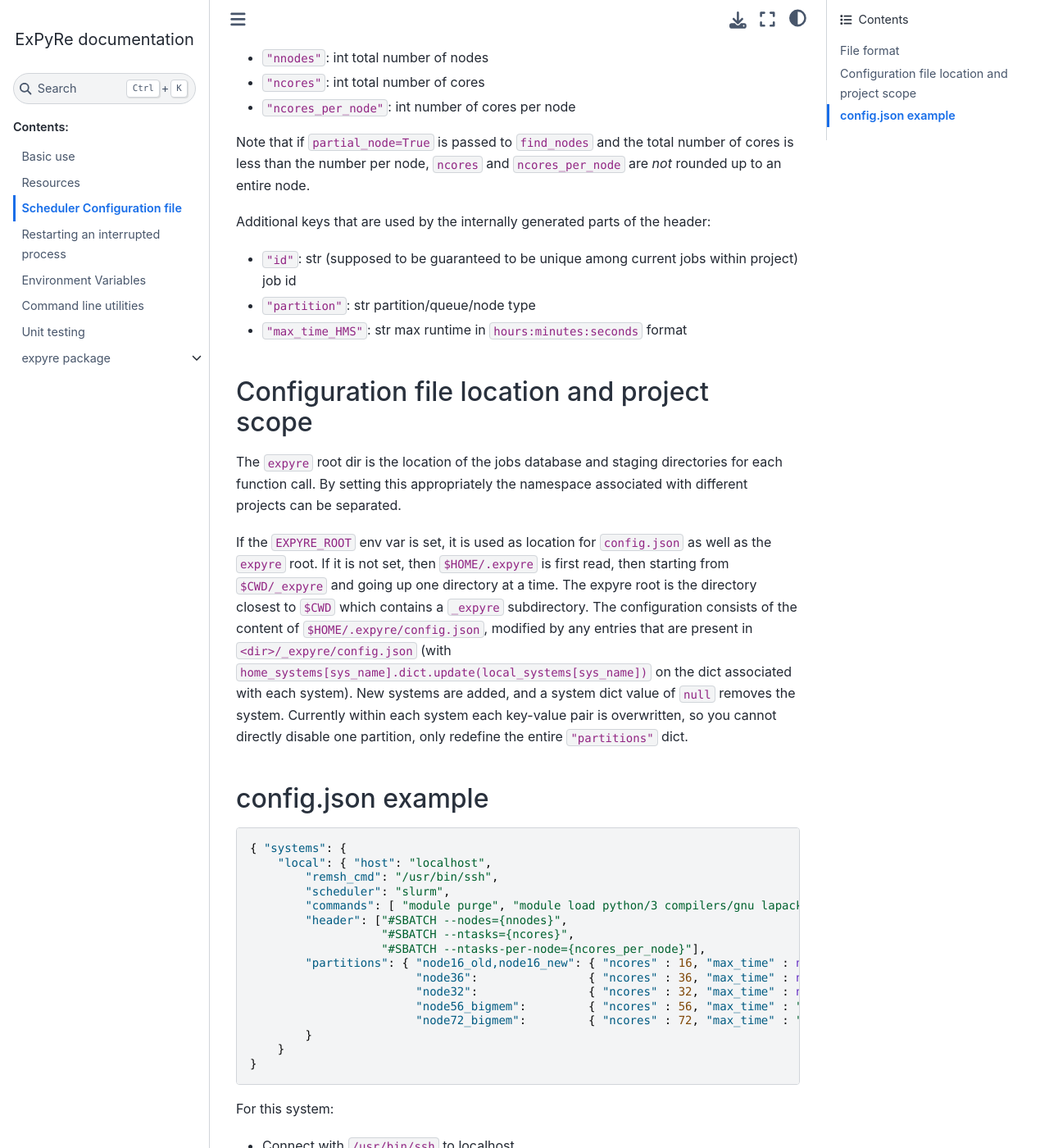
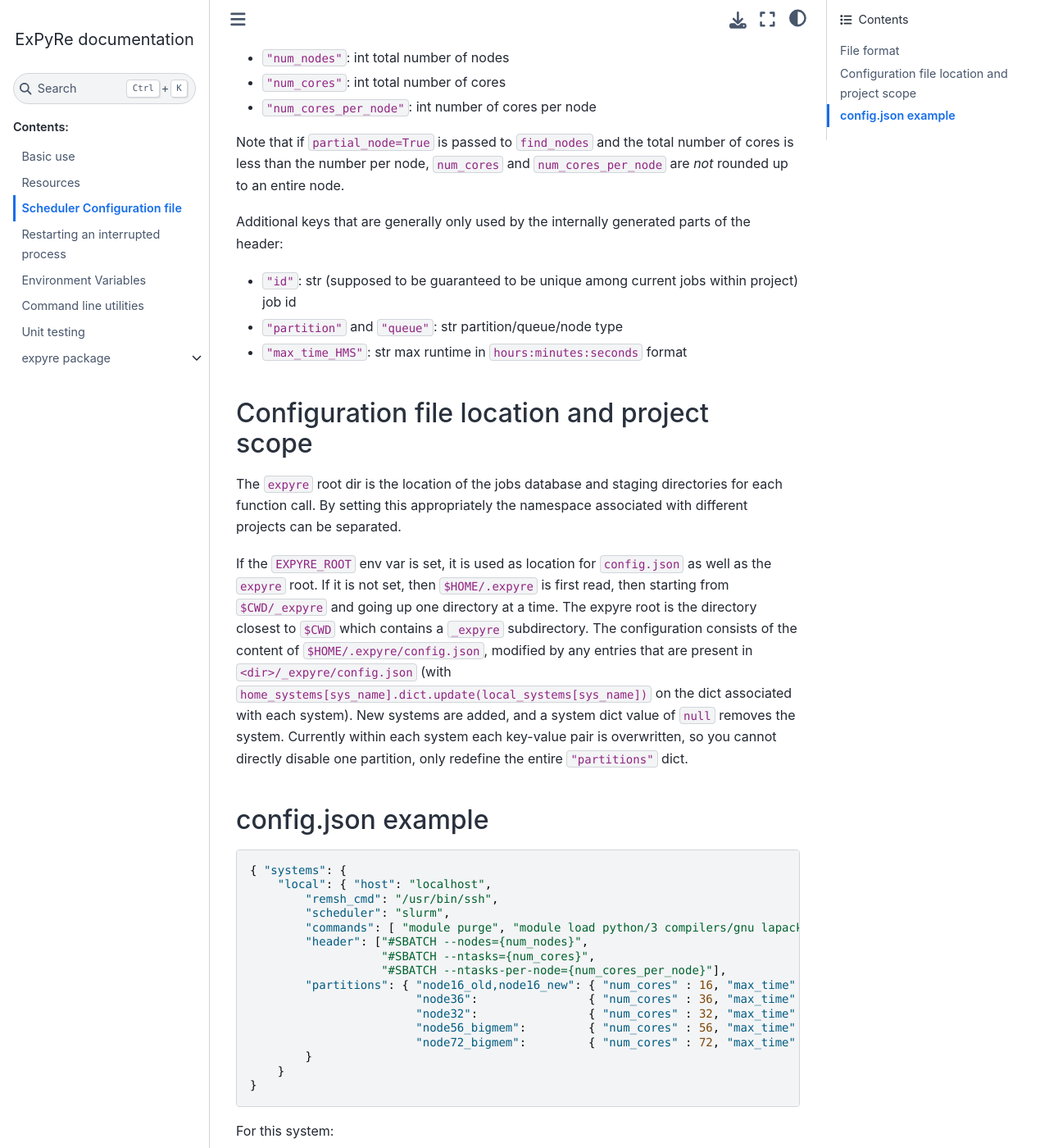
Before and after one commit to libAtoms/ExPyRe, a Sphinx documentation site: the page built from docs/source/config.rst, in a window 1280 px wide and 1400 px high, scrolled down 1287 px. Shown: the whole window at 82% size. Built offline with Sphinx 7.4.7 and the Sphinx Book theme 1.1.4, drawn with Linux system fonts in a browser that asks for light colours; some of the changed text lies outside the part shown.

Commit message:
Replace "n(nodes|cores).*" with num_* in node_dict and config files. List queue as a synonym for partition in a few more places in docs, and in node_dict.

```diff
--- a/docs/source/basic_use.rst
+++ b/docs/source/basic_use.rst
@@ -69,9 +69,9 @@ In addition, the following (modified appropriately) should be placed at ``~/.exp
     { "systems": {
         "remtote": { "host": 'my-cluster',
                     "scheduler": "sge",
-                    "header": ["#$ -pe smp {ncores_per_node}"],
-                    "partitions": {"regular" : {"ncores": 16, "max_time" : "168h", "max_mem": "50GB"},
-                                "large-mem" : {"ncores": 32, "max_time": "168h", "max_mem": "200GB"},
+                    "header": ["#$ -pe smp {num_cores_per_node}"],
+                    "partitions": {"regular" : {"num_cores": 16, "max_time" : "168h", "max_mem": "50GB"},
+                                "large-mem" : {"num_cores": 32, "max_time": "168h", "max_mem": "200GB"},
             }
         }
     }
--- a/docs/source/config.rst
+++ b/docs/source/config.rst
@@ -18,19 +18,19 @@ the system when evaluating the function).  See ``expyre.System`` docstring for f
 - ``"host"``: string hostname, with optional ``username@`, or ``null`` for localhost without ssh.
 - ``"scheduler"``: string indicating type of scheduler, currently ``"slurm"``, ``"pbs"`` or ``"sge"``
 - ``"commands"``: optional list(str) with commands to run at beginning of every script on system, usually for things that set up the runtime such as environment modules (e.g. ``module load vasp``)
-- ``"header"``: list(str) queuing system header lines.  Actual header is created by applying string formatting, i.e.  ``str.format(**node_dict)``, replacing substrings such as ``{nnodes}``.
+- ``"header"``: list(str) queuing system header lines.  Actual header is created by applying string formatting, i.e.  ``str.format(**node_dict)``, replacing substrings such as ``{num_nodes}``.
 - ``rundir``: str, optional, default ``"run_expyre"``. Place for all remote files and remote execution.
 - ``no_default_header``: bool, optional, default ``False``. Do not put default lines (such as ``#$ -cwd`` or automatically setting the job name) to the job submission script.
 - ``"remsh_cmd"``: optional string remote shell command, default ``"ssh"``
 - ``"no_default_header"``: bool, default false disable automatic setting of queuing system header for job name, partition/queue, max runtime, and stdout and stderr files
 - ``"rundir"``: string for a path where the remote jobs should be run
-- ``"partitions"``: dict with partitions/queues/node-type names as keys and dict of node properties as values.
+- ``"partitions"`` or ``"queues"``: dict with partitions/queues/node-type names as keys and dict of node properties as values.
 
 ===========================
 Node property dict includes
 ===========================
 
-- ``"ncores"``: int number of cores per node
+- ``"num_cores"``: int number of cores per node
 - ``"max_time"``: max time, int for seconds, str for ``"<N>[smhd]"`` (case insensitive) or ``"<dd>-<hh>:<mm>:<ss>"``. Leading parts are optional, so N1:N2 is N1 minutes + N2 seconds.
 - ``"max_mem"``: max mem per node, int for kB, str for ``"<N>[kmgt]b?"`` (case insensitive).
 
@@ -40,17 +40,17 @@ format() keys used in header
 
 Available keys in ``node_dict`` which are normally used in this template:
 
-- ``"nnodes"``: int total number of nodes
-- ``"ncores"``: int total number of cores
-- ``"ncores_per_node"``: int number of cores per node
+- ``"num_nodes"``: int total number of nodes
+- ``"num_cores"``: int total number of cores
+- ``"num_cores_per_node"``: int number of cores per node
 
 Note that if ``partial_node=True`` is passed to ``find_nodes`` and the total number of cores is less
-than the number per node, ``ncores`` and ``ncores_per_node`` are *not* rounded up to an entire node.
+than the number per node, ``num_cores`` and ``num_cores_per_node`` are *not* rounded up to an entire node.
 
-Additional keys that are used by the internally generated parts of the header:
+Additional keys that are generally only used by the internally generated parts of the header:
 
 - ``"id"``: str (supposed to be guaranteed to be unique among current jobs within project) job id
-- ``"partition"``: str partition/queue/node type
+- ``"partition"`` and ``"queue"``: str partition/queue/node type
 - ``"max_time_HMS"``: str max runtime in ``hours:minutes:seconds`` format
 
 
@@ -83,14 +83,14 @@ config.json example
             "remsh_cmd": "/usr/bin/ssh",
             "scheduler": "slurm",
             "commands": [ "module purge", "module load python/3 compilers/gnu lapack ase quip vasp" ],
-            "header": ["#SBATCH --nodes={nnodes}",
-                       "#SBATCH --ntasks={ncores}",
-                       "#SBATCH --ntasks-per-node={ncores_per_node}"],
-            "partitions": { "node16_old,node16_new": { "ncores" : 16, "max_time" : null, "max_mem" : "60GB" },
-                            "node36":                { "ncores" : 36, "max_time" : null, "max_mem" : "180GB" },
-                            "node32":                { "ncores" : 32, "max_time" : null, "max_mem" : "180GB" },
-                            "node56_bigmem":         { "ncores" : 56, "max_time" : "48:00:00", "max_mem" : "1500GB" },
-                            "node72_bigmem":         { "ncores" : 72, "max_time" : "48h", "max_mem" : "1500GB" }
+            "header": ["#SBATCH --nodes={num_nodes}",
+                       "#SBATCH --ntasks={num_cores}",
+                       "#SBATCH --ntasks-per-node={num_cores_per_node}"],
+            "partitions": { "node16_old,node16_new": { "num_cores" : 16, "max_time" : null, "max_mem" : "60GB" },
+                            "node36":                { "num_cores" : 36, "max_time" : null, "max_mem" : "180GB" },
+                            "node32":                { "num_cores" : 32, "max_time" : null, "max_mem" : "180GB" },
+                            "node56_bigmem":         { "num_cores" : 56, "max_time" : "48:00:00", "max_mem" : "1500GB" },
+                            "node72_bigmem":         { "num_cores" : 72, "max_time" : "48h", "max_mem" : "1500GB" }
             }
         }
     }
```
Also changed, not shown: 9 other files.
